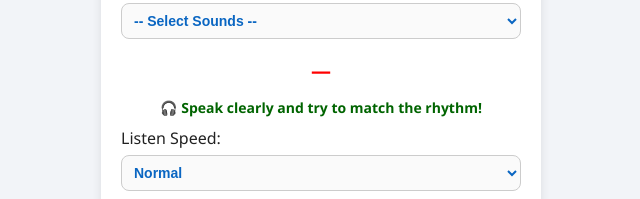
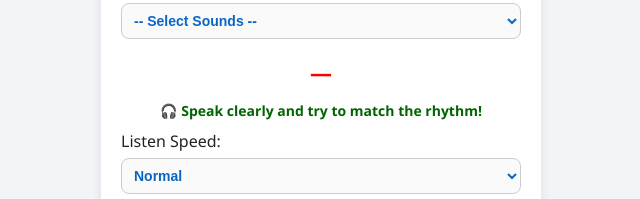
Before and after one commit to navlaki1/English-Tongue-Twister-Trainer, a plain HTML site: page index.html in a window 1280 px wide. Shown: the part 268-467 px from the top of the page, 319-959 px from the left. Drawn offline with Linux system fonts and the light colour scheme.

Commit message:
Update index.html

```diff
--- a/index.html
+++ b/index.html
@@ -49,9 +49,9 @@ button:active { background: #084a9d; }
 
 #twister {
   margin: 12px 0;
-  font-weight: 700;
+  font-weight: 900;
   color: red;          /* красная скороговорка */
-  font-size: 20px;     /* увеличенный размер */
+  font-size: 22px;     /* увеличенный размер */
   text-align: center;
 }
 
```
